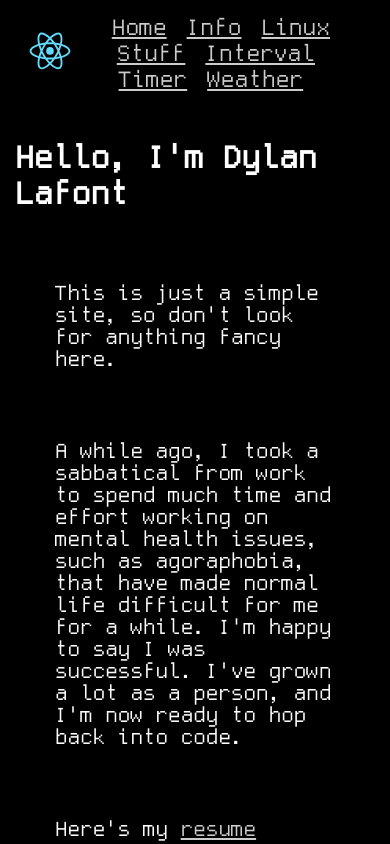
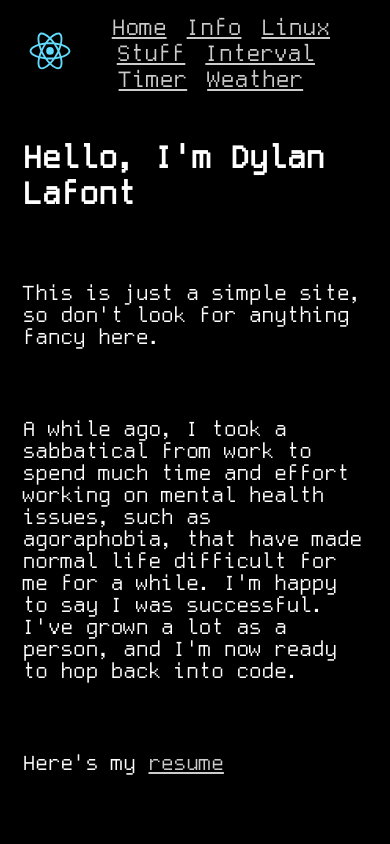
Before and after one commit to djlafo/personal-site-2024, a React (Create React App) app: page / in a window 390 px wide. Shown: the top 844 px of the page. Built offline with nearby package versions, Linux system fonts and the light colour scheme.

Commit message:
more mobile changes

```diff
--- a/src/components/Page/page.css
+++ b/src/components/Page/page.css
@@ -4,6 +4,12 @@
 	margin-right: 20%;
     }
 }
+@media (max-width: 1200px) {
+    .page > section {
+	margin-left: 2%;
+	margin-right: 2%;
+    }
+}
 
 .page > section {
     padding: 5px 15px;
--- a/src/index.css
+++ b/src/index.css
@@ -31,8 +31,18 @@ code {
 
 
 p {
-  margin: 70px 40px;
   line-height: 1;
+}
+
+@media (min-width: 1200px) {
+  p {
+    margin: 70px 4px;
+  }
+}
+@media (max-width: 1200px) {
+  p {
+    margin: 70px 0;
+  }
 }
 
 input, input:active, input:focus {
```
